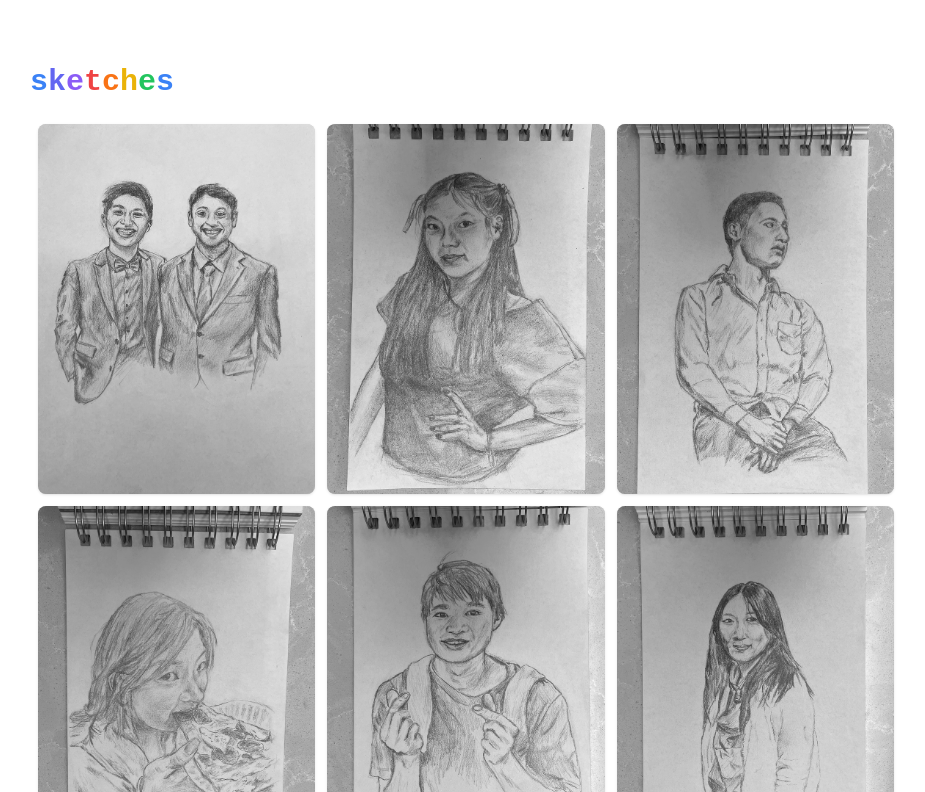
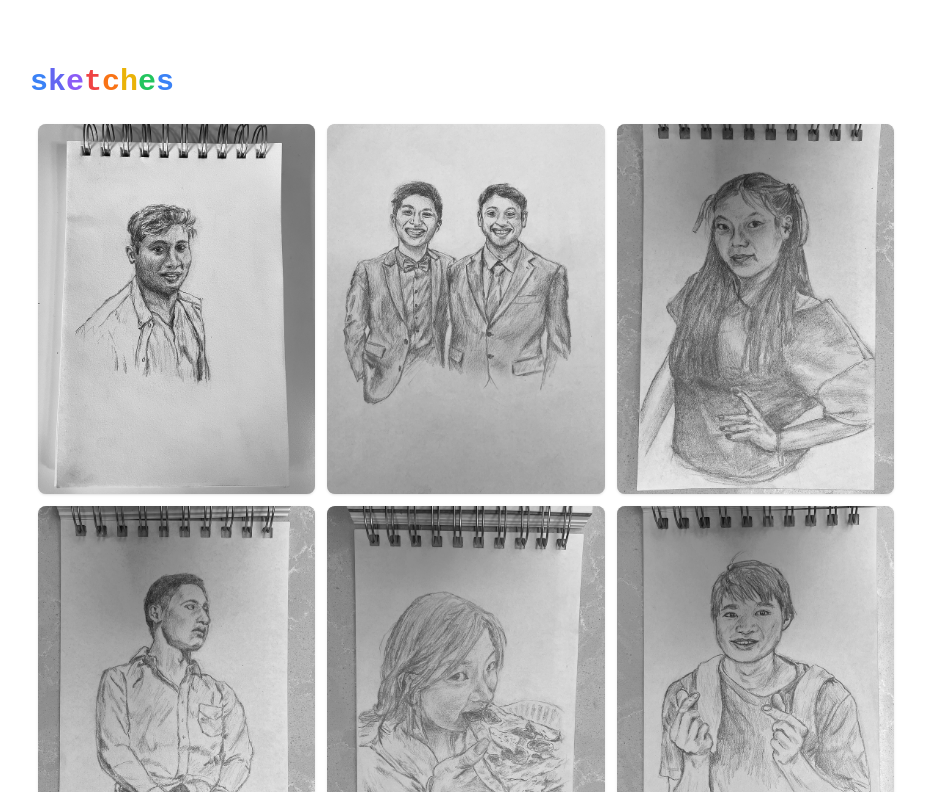
Before and after one commit to solunian/website, a SvelteKit app: page / in a window 1280 px wide. Shown: the part 1288-2080 px from the top of the page, without its empty margins (178-1103 px from the left). Built offline with nearby package versions, Linux system fonts and the light colour scheme; a web font is replaced by a local one.

Commit message:
chore: add sunny sketch

```diff
--- a/src/routes/+page.svelte
+++ b/src/routes/+page.svelte
@@ -149,6 +149,7 @@
         folder="sketches"
         grayscale
         filenames={[
+          "sunny.jpg",
           "justin_avy.jpg",
           "susan.jpg",
           "rishi.jpg",
```
Also changed, not shown: static/sketches/sunny.jpg (added), 1 other file (tests, documents, lock files or other folders).
